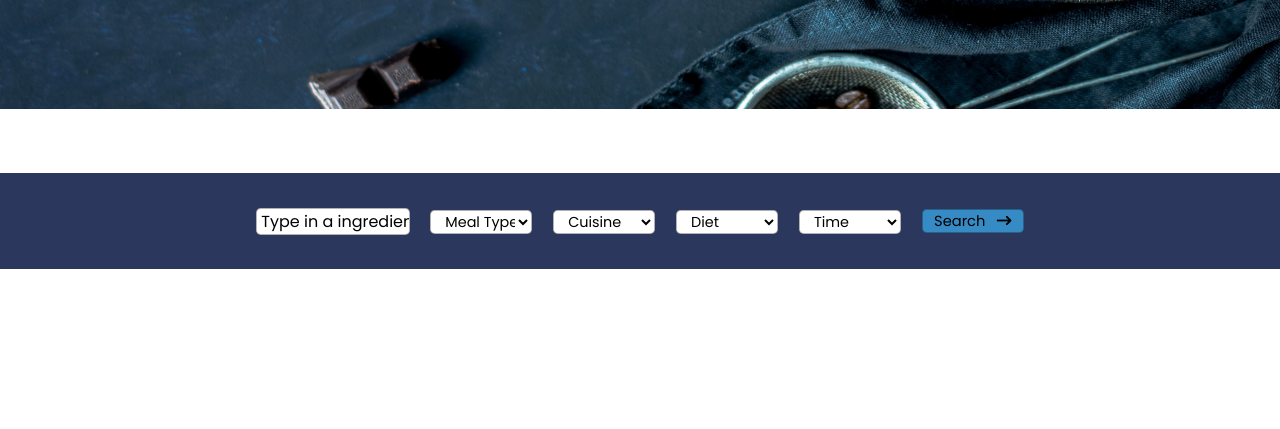
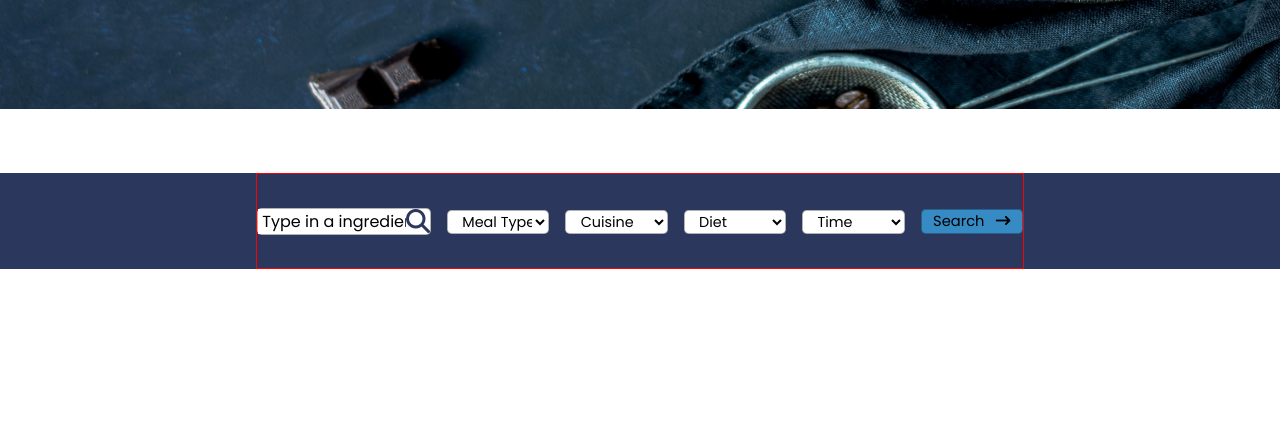
Before and after one commit to ijzzBloc/Clueless-Cook, a website built with Parcel: page src/index.html in a window 1280 px wide. Shown: the part 371-800 px from the top of the page. Built offline with nearby package versions, Linux system fonts and the light colour scheme; no server answers; a web font is replaced by a local one.

Commit message:
rebuild searchbar

```diff
--- a/src/index.css
+++ b/src/index.css
@@ -105,23 +105,38 @@
 .searchbar-inner-container {
     display: flex;
     align-items: center;
-    justify-content: space-between;
     min-height: 12vh;
     min-width: 60%;
+    border: red 1px solid;
     margin-left: 20%;
     margin-right: 20%;
     background-color: inherit;
 }
-
-.search {
-    width: 20%;
-    min-height: 3vh;
+.search-box {
+    display: flex;
+    width: 35%;
+    align-items: center;
+    align-content: flex-start;
     border-radius: 0.3rem;
     border: rgb(0, 0, 0, 30%) 1px solid;
+    margin-right: 1rem;
+}
+.fa-magnifying-glass    {
+    color: var(--darkcolor);
+}
+.search {
+    width: 90%;
+    min-height: 3vh;
     font-size: 1em;
     outline: none;
     text-align: center;
+    border: none;
+    /*position: relative;*/
 }
+/*.tooltip::after  {*/
+/*    content: attr(data-tooltip);*/
+/*    position: absolute;*/
+/*}*/
 
 .search:hover {
     cursor: pointer;
@@ -136,8 +151,15 @@
     transition: 0.5s;
 }
 
+.selection-box  {
+    display: flex;
+    justify-content: flex-end;
+    width: 100%;
+    background: none;
+}
 .dropdown {
     background-color: var(--darkcolor);
+    margin-right: 1rem;
 }
 
 .dropdown-selection {
@@ -181,7 +203,6 @@
 .searh-bttn:active  {
     transform: scale(0.85);
 }
-
 /*------------------------------Search results--------------------------------------*/
 .searchresult-container {
     min-height: 20vh;
--- a/src/index.html
+++ b/src/index.html
@@ -37,8 +37,13 @@
     <!----------------------------------------Search bar---------------------------------------->
     <section class="searchbar-container">
         <section class="searchbar-inner-container">
-            <input aria-label="search" autocomplete="off"
-                   class="search" id="search" name="search" placeholder="&nbsp;Type in a ingredient" type="text">
+            <div class="search-box">
+                <input aria-label="search" autocomplete="off" class="search" id="search" name="search"
+                       placeholder="&nbsp;Type in a ingredient" type="text">
+                <div class="tooltip" data-tooltip="example"></div>
+                <div class="fa-solid fa-magnifying-glass fa-xl"></div>
+            </div>
+            <div class="selection-box">
                 <label class="dropdown" for="meal-type">
                     <select class="dropdown-selection" id="meal-type" name="meal-type">
                         <option disabled selected>Meal Type</option>
@@ -84,7 +89,7 @@
                     </select>
                 </label>
                 <label class="dropdown" for="time">
-                <select class="dropdown-selection" name="time" id="time">
+                    <select class="dropdown-selection" id="time" name="time">
                         <option disabled selected>Time</option>
                         <option value="0-300">All</option>
                         <option value="1-10">10mins</option>
@@ -99,6 +104,7 @@
                     <p>Search</p>
                     <i class="fa-solid fa-arrow-right-long"></i>
                 </button>
+            </div>
         </section>
     </section>
     <!----------------------------------------Search results---------------------------------------->
```
Also changed, not shown: dist/index.html, 2 other files. Lines whose indentation alone changed are shown as unchanged.
